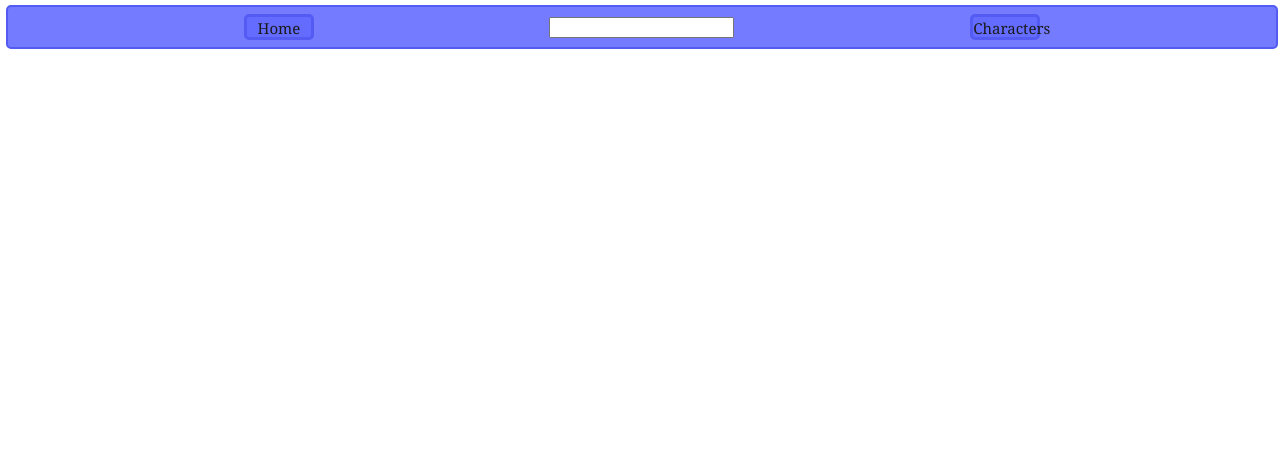
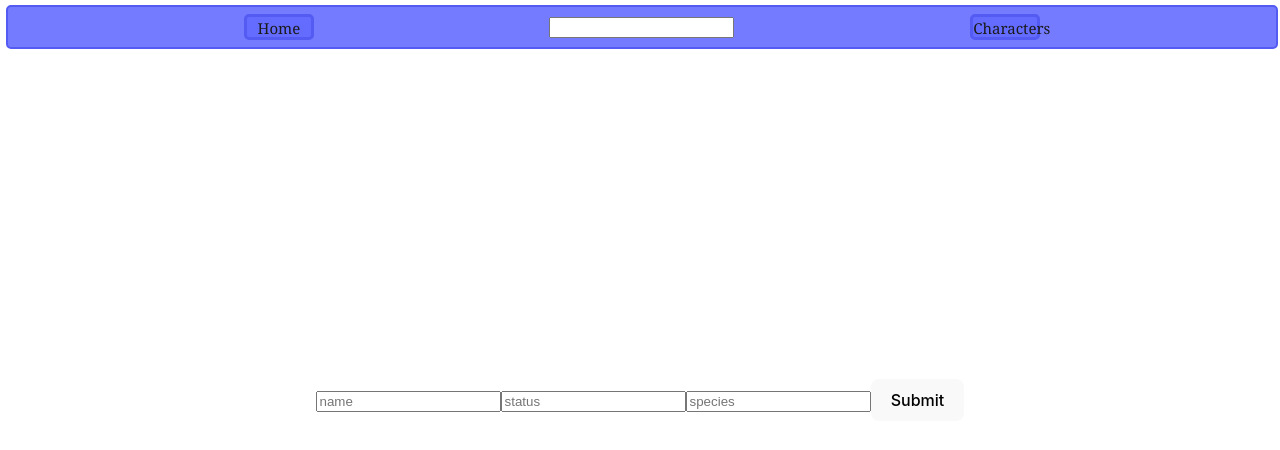
Before and after one commit to juacamole/react-project-Task-Day4, a React (Vite) app: page /characters/new in a window 1280 px wide. Shown: the top 450 px of the page. Built offline with nearby package versions, Linux system fonts and the light colour scheme.

Commit message:
all but last bonus done

```diff
--- a/src/App.tsx
+++ b/src/App.tsx
@@ -4,17 +4,23 @@ import {Route, Routes} from "react-router-dom";
 import WelcomePage from "./WelcomePage.tsx";
 import CharacterDetailCard from "./CharacterDetailCard.tsx";
 import Header from "./Header.tsx";
+import ReactForm from "./ReactForm.tsx";
+import {useState} from "react";
+import {Character, response} from "./data.ts";
 
 
 function App() {
+
+    const [characters, setCharacters] = useState<Character[]>(response.results);
 
   return (
       <>
           <Header></Header>
         <Routes>
             <Route path="/" element={<WelcomePage/>}/>
-            <Route path="/characters"  element={<ParentComponent/>}/>
+            <Route path="/characters"  element={<ParentComponent setCharacters={setCharacters} characters={characters}/>}/>
             <Route path="/characters/:id" element={<CharacterDetailCard/>}/>
+            <Route path="/characters/new" element={<ReactForm updateCharacters={setCharacters} characters={characters}/>}/>
         </Routes>
       </>
   )
--- a/src/CharacterDetailCard.tsx
+++ b/src/CharacterDetailCard.tsx
@@ -1,17 +1,15 @@
 
 import {response} from "./data.ts";
 import ChildComponent from "./ChildComponent.tsx";
-import {useState} from "react";
 import {useParams} from "react-router-dom";
 
 
 export default function CharacterDetailCard(){
 
-    const [characters, setCharacters] = useState(response.results)
+    const characters = response.results
     const params = useParams();
     const id = params.id;
 
-    console.log(id)
 
 
 
@@ -23,6 +21,6 @@ export default function CharacterDetailCard(){
 
     return <div>
         {result.map((d) => {
-        return <ChildComponent id={d.id} name={d.name}/>})}
+        return <ChildComponent key={d.id} id={d.id} name={d.name}/>})}
     </div>
 }
--- a/src/ParentComponent.tsx
+++ b/src/ParentComponent.tsx
@@ -1,9 +1,14 @@
-import { useState } from "react";
-import { response } from "./data.ts";
+import React, { useState } from "react";
+import {Character, response} from "./data.ts";
 import ChildComponent from "./ChildComponent.tsx";
-export default function ParentComponent() {
+
+type ParentComponentsProps = {
+    characters: Character[];
+    setCharacters:  React.Dispatch<React.SetStateAction<Character[]>>
+}
+
+export default function ParentComponent({setCharacters, characters}: ParentComponentsProps) {
     const [error, setError] = useState<string>();
-    const [characters, setCharacters] = useState(response.results);
     const [visibleCharacters, setVisibleCharacters] = useState([]);
     const [currentPage, setCurrentPage] = useState(0);
     const charactersPerPage = 5;
--- /dev/null
+++ b/src/ReactForm.tsx
@@ -0,0 +1,62 @@
+import React, {useState} from "react";
+import {Character, response} from "./data.ts";
+
+type ReactFormProps = {
+    characters: Character[];
+    updateCharacters:  React.Dispatch<React.SetStateAction<Character[]>>
+}
+
+export default function ReactForm({updateCharacters, characters}: ReactFormProps){
+
+    const [character, setCharacter] = useState<Character>({
+        "id": response.results.length +1,
+        "name": "",
+        "status": "",
+        "species": "",
+        "type": "",
+        "gender": "",
+        "origin": {
+            "name": "",
+            "url": ""
+        },
+        "location": {
+            "name": "",
+            'url': ""
+        },
+        "image": "",
+        "episode": [],
+        "url": "",
+        "created": ""
+    })
+
+    const saveCharactersOnChange = (name: string, value: string) => {
+        const newCharacters = {
+            ...character,
+            [name]: value
+        }
+        setCharacter(newCharacters);
+    }
+
+
+
+    return <>
+        <form onSubmit={(e) => {updateCharacters([
+            ...characters,
+            character
+        ]);
+        e.preventDefault()
+        }}>
+        <input name="name" placeholder={"name"} onChange={(e) => {
+            saveCharactersOnChange(e.target.name, e.target.value)
+        }}/>
+
+        <input name="status" placeholder={"status"} onChange={(e) => {
+            saveCharactersOnChange(e.target.name, e.target.value)}}/>
+
+        <input name="species" placeholder={"species"} onChange={(e) => {
+            saveCharactersOnChange(e.target.name, e.target.value)}}/>
+
+        <button type={"submit"}>Submit</button>
+        </form>
+    </>
+}
--- a/src/data.ts
+++ b/src/data.ts
@@ -1,3 +1,29 @@
+
+type Origin = {
+    "name":  string;
+    "url": string;
+}
+
+type Location = {
+    "name": string;
+    "url": string;
+}
+
+export type Character = {
+    "id": number;
+    "name": string;
+    "status": string;
+    "species": string;
+    "type": string;
+    "gender": string;
+    "origin": Origin;
+    "location": Location;
+    "image": string;
+    "episode": string[],
+    "url": string;
+    "created": string
+}
+
 export const response = {
     "info": {
     "count": 826,
```
